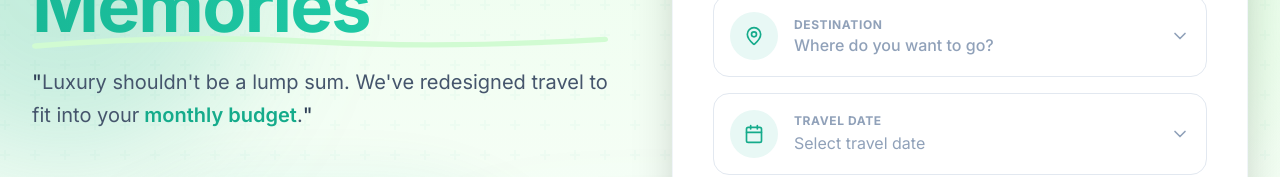
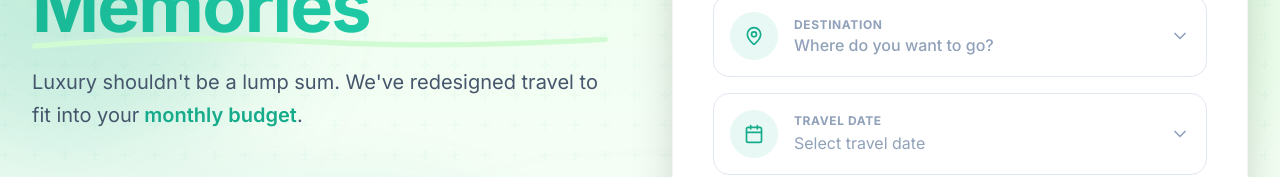
Before and after one commit to arunpandian9159/family.tripxplo.com, a Next.js app in the folder family-emi/: page / in a window 1280 px wide. Shown: the part 300-477 px from the top of the page. Built offline with nearby package versions, Linux system fonts and the light colour scheme.

Commit message:
feat: Add DateBox component and integrate into Hero section for date selection.

```diff
--- a/family-emi/src/app/components/DateBox.tsx
+++ b/family-emi/src/app/components/DateBox.tsx
@@ -6,7 +6,7 @@ import { createPortal } from 'react-dom';
 import { format } from 'date-fns';
 import { X } from 'lucide-react';
 import { cn } from '@/lib/utils';
-import { HolidayCalendar } from './search/HolidayCalendar';
+import { HolidayCalendar } from './HolidayCalendar';
 
 interface DateBoxProps {
   className?: string;
--- a/family-emi/src/app/section/Hero.tsx
+++ b/family-emi/src/app/section/Hero.tsx
@@ -95,10 +95,8 @@ const Hero = () => {
               {/* Quote */}
               <div className="relative mb-2 animate-slide-up delay-100">
                 <p className="text-lg lg:text-xl text-slate-600 max-w-xl mx-auto lg:mx-0 leading-relaxed">
-                  <span className="font-medium text-slate-700">"</span>
                   Luxury shouldn't be a lump sum. We've redesigned travel to fit into your
                   <span className="text-[#15ab8b] font-semibold"> monthly budget</span>.
-                  <span className="font-medium text-slate-700">"</span>
                 </p>
               </div>
             </div>
```
